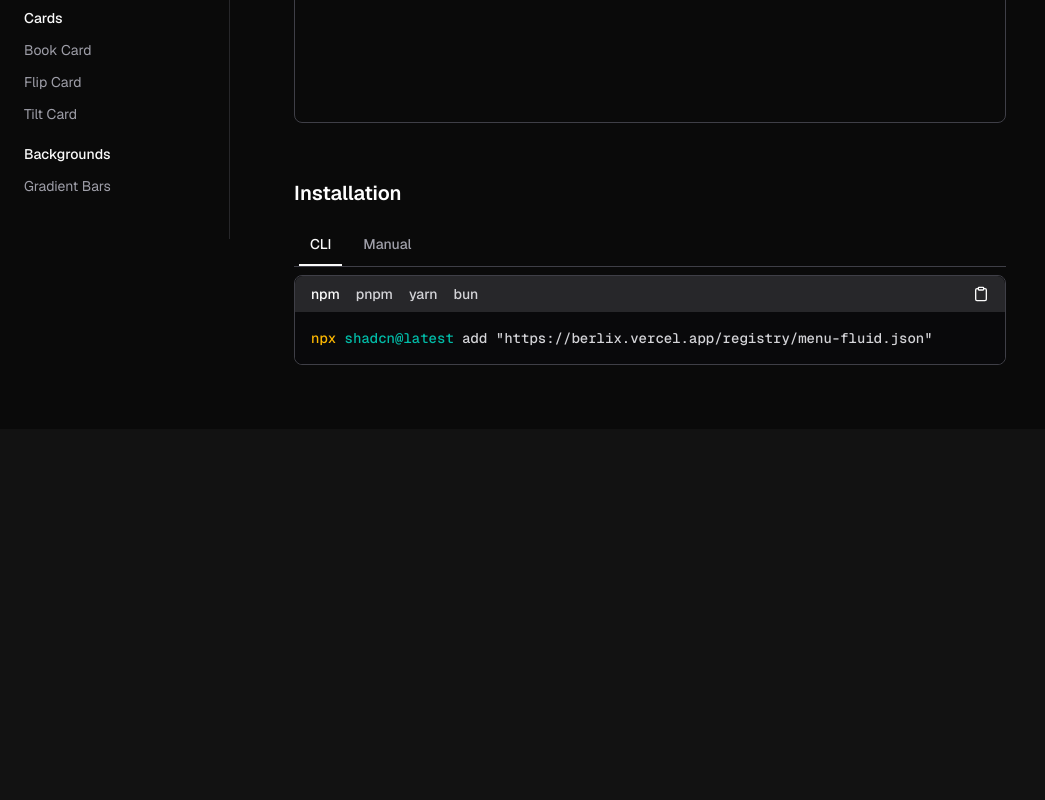
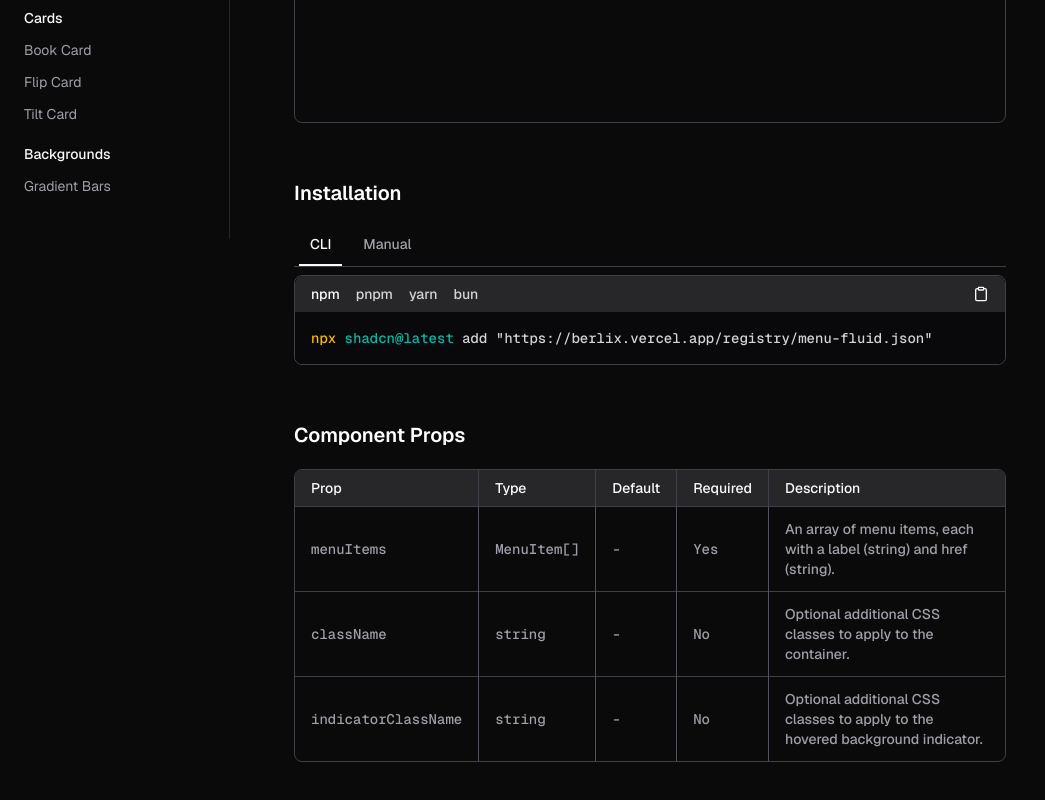
Before and after one commit to BunsDev/berlix, a Next.js app: page /docs/menu-fluid in a window 1280 px wide. Shown: the part 561-1361 px from the top of the page, without its empty margins (0-1045 px from the left). Before the commit the page ends 990 px from the top, so only its background shows below. Built offline with nearby package versions, Linux system fonts and the light colour scheme.

Commit message:
add props table to menu fluid

```diff
--- a/src/app/docs/menu-fluid/page.mdx
+++ b/src/app/docs/menu-fluid/page.mdx
@@ -7,6 +7,7 @@ import {
   TabsTrigger,
   TabsContent,
 } from "@/components/site/tabs.tsx";
+import { PropsTable } from "@/components/site/props-table.tsx";
 
 import MenuFluidPreview from "./menu-fluid-preview";
 
@@ -44,3 +45,30 @@ A tabular navigation with seamless fluid hover animation
     <CodeBlock filePath="src/components/core/menu-fluid.tsx" />
   </TabsContent>
 </Tabs>
+
+## Component Props
+
+<PropsTable
+  props={[
+    {
+      name: "menuItems",
+      type: "MenuItem[]",
+      required: true,
+      description:
+        "An array of menu items, each with a label (string) and href (string).",
+    },
+    {
+      name: "className",
+      type: "string",
+      required: false,
+      description: "Optional additional CSS classes to apply to the container.",
+    },
+    {
+      name: "indicatorClassName",
+      type: "string",
+      required: false,
+      description:
+        "Optional additional CSS classes to apply to the hovered background indicator.",
+    },
+  ]}
+/>
```
